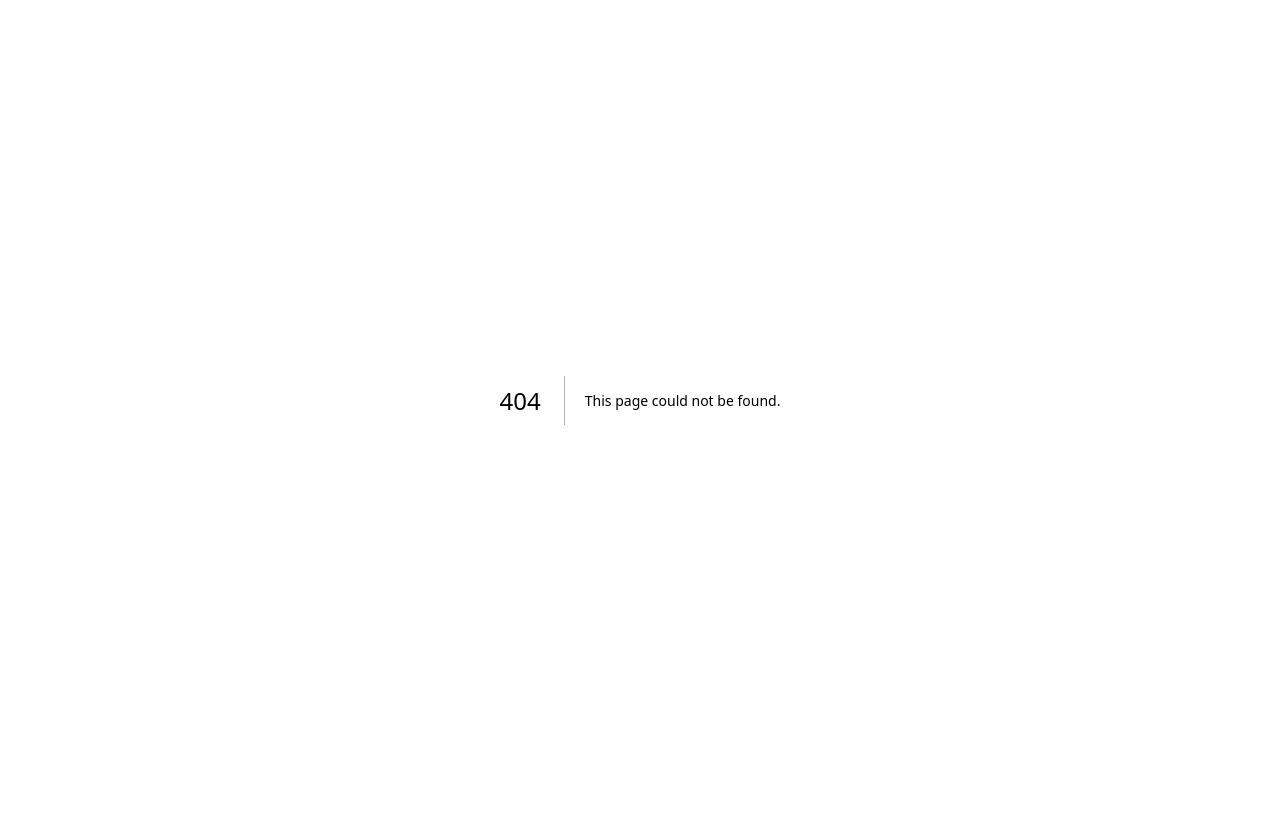
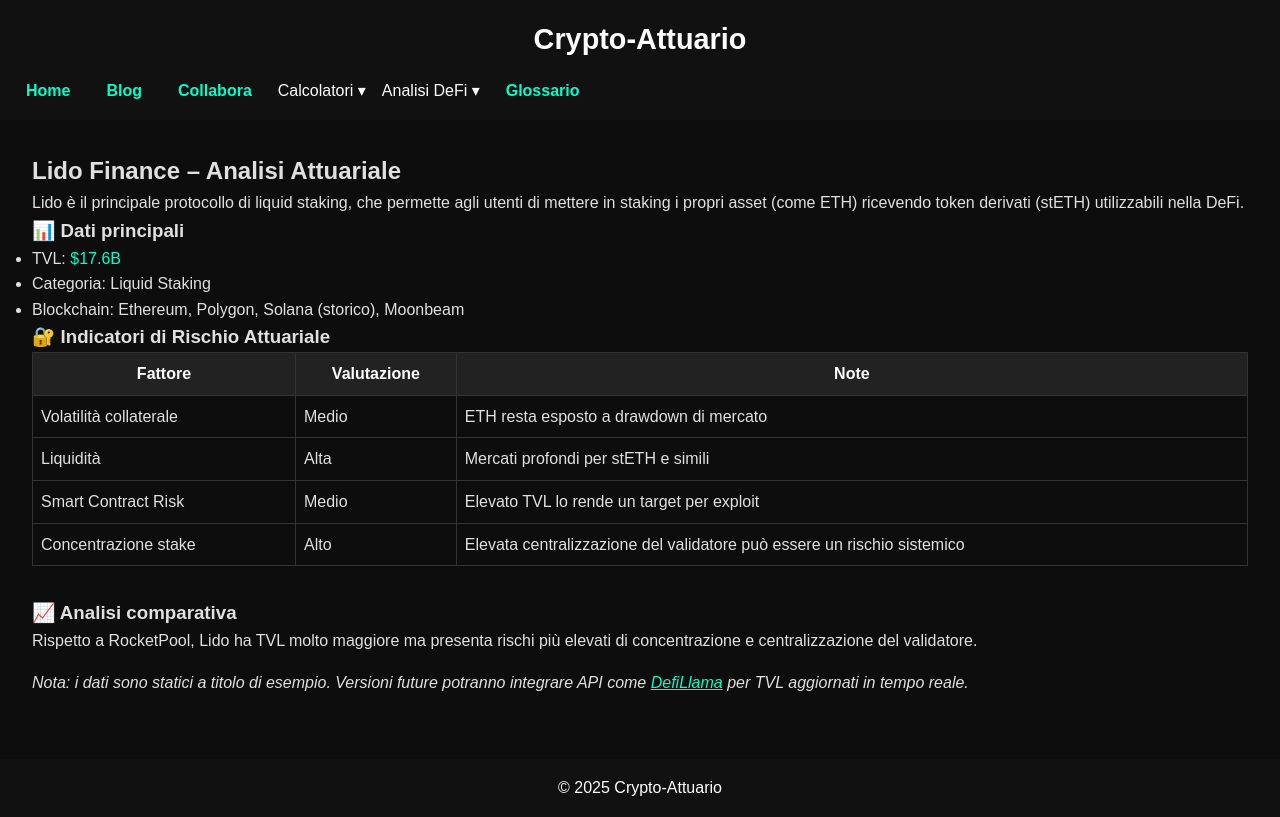
Before and after one commit to pietroscik/crypto-attuario, a Next.js app: page /protocols/lido in a window 1280 px wide. Before the commit this address had no page. Built offline with nearby package versions, Linux system fonts and the light colour scheme.

Commit message:
Create lido.js

```diff
--- /dev/null
+++ b/pages/protocols/lido.js
@@ -0,0 +1,22 @@
+import ProtocolPage from "../../components/ProtocolPage";
+
+export default function Lido() {
+  return (
+    <ProtocolPage
+      name="Lido Finance"
+      description="Lido è il principale protocollo di liquid staking, che permette agli utenti di mettere in staking i propri asset (come ETH) ricevendo token derivati (stETH) utilizzabili nella DeFi."
+      data={{
+        tvl: "$17.6B",
+        category: "Liquid Staking",
+        blockchains: ["Ethereum", "Polygon", "Solana (storico)", "Moonbeam"],
+      }}
+      risks={[
+        { fattore: "Volatilità collaterale", valutazione: "Medio", note: "ETH resta esposto a drawdown di mercato" },
+        { fattore: "Liquidità", valutazione: "Alta", note: "Mercati profondi per stETH e simili" },
+        { fattore: "Smart Contract Risk", valutazione: "Medio", note: "Elevato TVL lo rende un target per exploit" },
+        { fattore: "Concentrazione stake", valutazione: "Alto", note: "Elevata centralizzazione del validatore può essere un rischio sistemico" },
+      ]}
+      comparison="Rispetto a RocketPool, Lido ha TVL molto maggiore ma presenta rischi più elevati di concentrazione e centralizzazione del validatore."
+    />
+  );
+}
```
